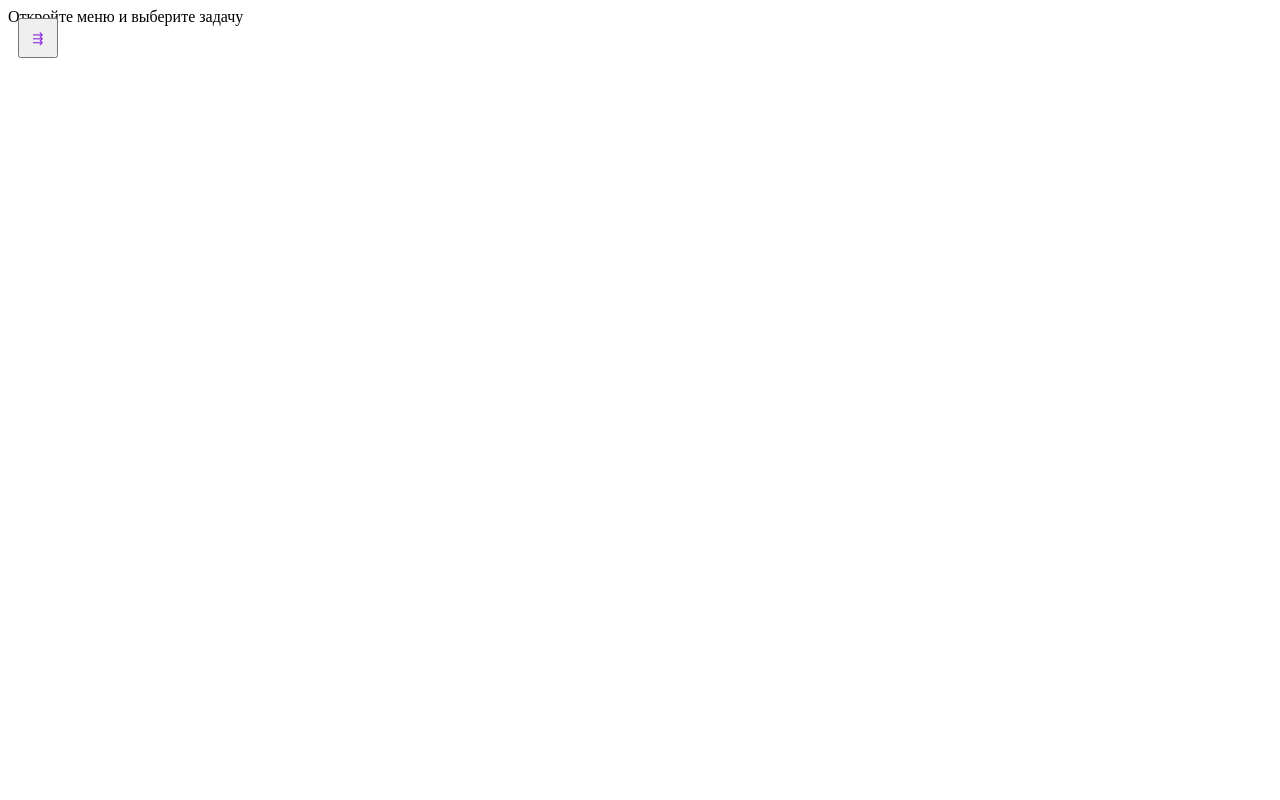
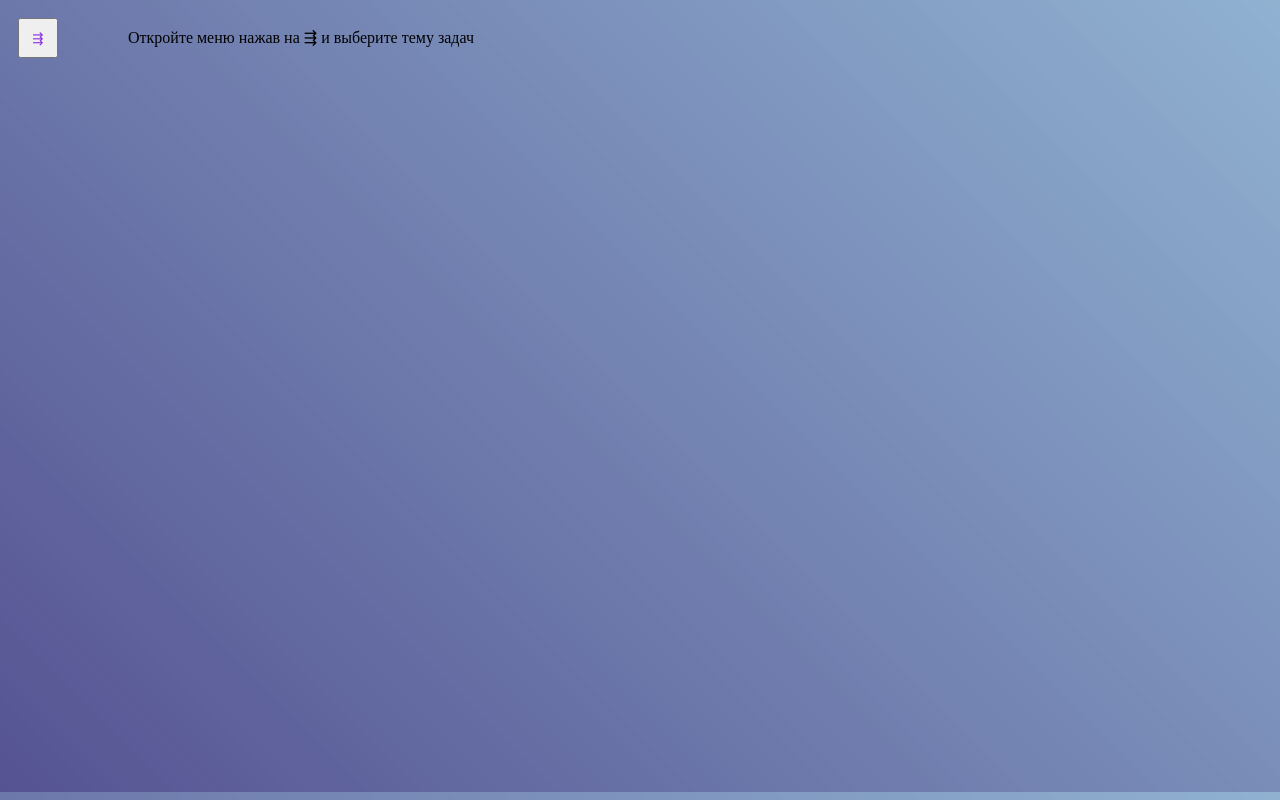
Before and after one commit to Sharkeron5000/ToDo-List, a website with bundled scripts: page Index.html in a window 1280 px wide. Built offline with nearby package versions, Linux system fonts and the light colour scheme.

Commit message:
изменение стилей и фикс багов

```diff
--- a/functions.js
+++ b/functions.js
@@ -179,7 +179,7 @@ function addWithTodo(todoParent, todo) {
 function changeTodo(name, todo) {
   const todoArr = JSON.parse(localStorage.getItem(`todo${todo.idGroup}`));
   if (name === 'text') {
-    let newTodoText = prompt('Введите новое название задачи', todo.text) || '';
+    let newTodoText = prompt('Введите новое название задачи', todo.text) || 'Без названия';
     eachArr('change', todoArr, todo, newTodoText, name)
   }
   if (name === 'tags') {
--- a/index.css
+++ b/index.css
@@ -1,11 +1,20 @@
 * {
-  box-sizing:border-box;
+  box-sizing: border-box;
+}
+
+html {
+  background: linear-gradient(45deg, rgba(43, 40, 119, 0.8), rgba(34, 101, 163, 0.5));
+}
+
+body {
+  width: 98vw;
+  height: 97vh;
 }
 
 .button.menu {
   position: absolute;
   top: 2%;
-  left: 42%;
+  left: 82%;
   transform: rotate(180deg);
   color: blueviolet;
   z-index: 1;
@@ -18,18 +27,19 @@
 
 .groupList {
   position: absolute;
+  background: linear-gradient(45deg, rgba(43, 40, 119, 0.8), rgba(34, 101, 163, 0.5));
   border: solid 1px #000000;
   border-radius: 5px;
   box-sizing: border-box;
   flex-flow:column nowrap;
   display: flex;
   height: 98vh;
-  width: 40%;
+  width: 80%;
   top: 1%;
   left: 1%;
 }
 .groupList.slide {
-left: -41%;
+left: -100%;
 }
 
 .groupList .panelControl {
@@ -40,13 +50,14 @@ left: -41%;
   flex-grow: 2;
   display: flex;
   flex-direction: column;
+  padding: 10px 10px 0;
 }
 
 .todoGroup {
   display: flex;
-  /* flex-wrap:wrap; */
   align-items: center;
-  margin: 10px 5px;
+  margin: 5px;
+  /* border: solid 1px black; */
 }
 .todoGroup > input {
   transform: scale(1.5);
@@ -63,11 +74,15 @@ left: -41%;
   flex-basis: content;
 }
 
-.todoList{
-margin-left: 20px;
+.todoList,
+.noTodo {
+margin-left: 60px;
+margin-top: 20px;
+display: inline-block;
 }
 
 ul {
+  padding: 0;
   display: flex;
   flex-direction: column;
   list-style: none;
@@ -78,6 +93,10 @@ li {
   flex-wrap: wrap;
   align-items: center;
   margin: 5px;
+  margin-left: 0;
+  padding: 10px;
+  border: 1px solid rgb(80, 80, 80);
+  box-shadow: 5px 5px 5px rgba(122, 122, 122, .5);
 }
 li > input {
   transform: scale(1.5);
@@ -109,7 +128,7 @@ button {
 
 .panelControl#basePanel {
   position: fixed;
-  left: 45%;
+  left: 40%;
   bottom: 10px;
 }
 
--- a/index.js
+++ b/index.js
@@ -1,5 +1,5 @@
 import { Group, Todo } from './classes.js';
-import { checkCompleted, eachArr, firstLaunch, render, renderTodo, save, show, showPanel, trigger } from './functions.js';
+import { checkCompleted, firstLaunch, render, renderTodo, show, showPanel, trigger } from './functions.js';
 
 /** Загрузить список задач с localstorage */
 function load() {
@@ -15,11 +15,11 @@ function load() {
   const todoListNow = JSON.parse(localStorage.getItem('todoNow')) || 0;
 
   if (!todoListNow || todoListNow.length === 0) {
-    const text = document.createElement('div');
-    text.classList.add('NoTodo');
-    text.id = 'noTodo';
-    text.textContent = 'Откройте меню и выберите задачу';
-    baseDiv.appendChild(text);
+    const todoTip = document.createElement('div');
+    todoTip.classList.add('noTodo');
+    todoTip.id = 'noTodo';
+    todoTip.textContent = 'Откройте меню нажав на ⇶ и выберите тему задач';
+    baseDiv.appendChild(todoTip);
   } else {
     const idGroup = todoListNow[0].idGroup;
     renderTodo(idGroup, todoListNow);
@@ -40,7 +40,13 @@ function renderGroupTodo(localstorageGroup) {
   groupListDiv.appendChild(toGroupDiv);
 
   if (localstorageGroup.length) renderGroupContent();
+  if(!localstorageGroup.length) renderGroupTip();
   renderPanelControl(groupListDiv, 'groupPanel', 'Group')
+}
+
+function renderGroupTip() {
+  const group = document.getElementById('toGroup');
+  group.textContent = 'Тем задач не найдены, нажмите ➕ чтобы создать новые'
 }
 
 
@@ -50,6 +56,7 @@ function renderGroupContent() {
   const todoGroup = JSON.parse(localStorage.getItem('todoGroup'));
 
   const toGroupDiv = document.getElementById('toGroup');
+  if(!todoGroup.length) return renderGroupTip()
   toGroupDiv.innerHTML = null;
 
   todoGroup.forEach((todo) => {
@@ -224,10 +231,12 @@ function renderPanelControl(nodeElement, idElement, idGroupTodo) {
 
 /** Рендер основного местоположения всех задач и кнопки меню */
 function menu() {
+  const mainDiv = document.createElement('div');
+  mainDiv.classList.add('main');
   const baseDiv = document.createElement('div')
   baseDiv.classList.add('base');
   baseDiv.id = 'base'
-  document.body.appendChild(baseDiv);
+  document.body.appendChild(mainDiv);
   const todoList = document.createElement('div')
   todoList.classList.add('todoList');
   todoList.id = 'todoList';
@@ -237,6 +246,7 @@ function menu() {
   menuButton.id = 'menuButton';
   menuButton.textContent = '⇶'
   menuButton.addEventListener('click', showPanel)
+  mainDiv.appendChild(baseDiv);
   baseDiv.appendChild(menuButton);
   baseDiv.appendChild(todoList)
 }
```
